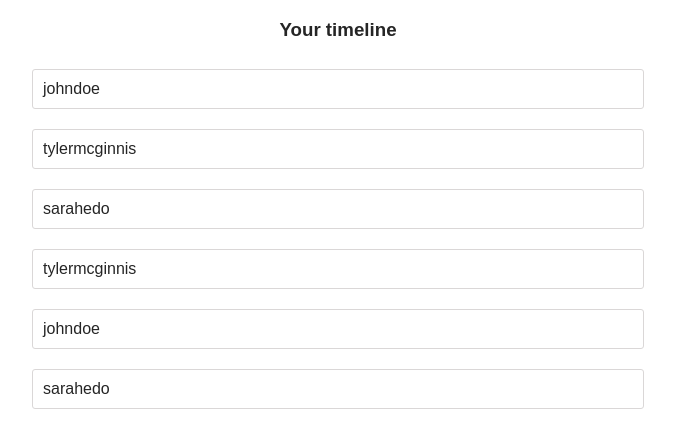
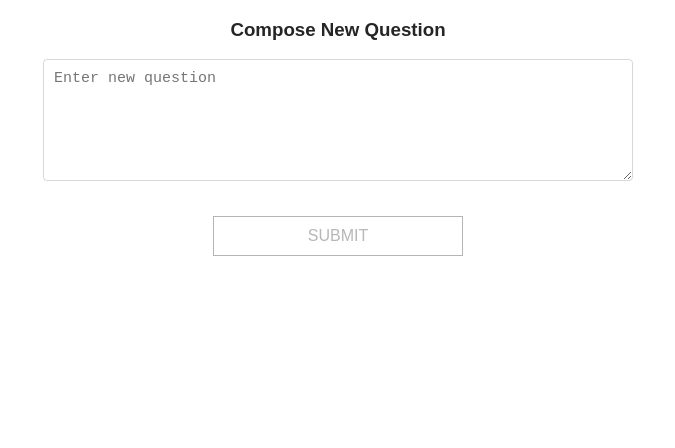
Before and after one commit to BennaceurHichem/would-you-rather, a React (Create React App) app: page / in a window 1280 px wide. Shown: the top 448 px of the page, without its empty margins (302-977 px from the left). Built offline with nearby package versions, Linux system fonts and the light colour scheme.

Commit message:
Add UI for creating new question

```diff
--- a/src/components/App.js
+++ b/src/components/App.js
@@ -2,6 +2,7 @@ import React, { Component } from 'react'
 import { connect } from 'react-redux'
 import { handleInitialData }  from '../actions/shared'
 import Dashboard from './Dashboard';
+import NewQuestion from './NewQuestion'
 
 class App extends Component {
   componentDidMount(){
@@ -12,7 +13,7 @@ class App extends Component {
       <div>
         {this.props.loading === true
           ? null
-          : <Dashboard/>}
+          : <NewQuestion/>}
       </div>
     )
   }
--- /dev/null
+++ b/src/components/NewQuestion.js
@@ -0,0 +1,65 @@
+import React, { Component } from 'react'
+
+
+class NewQuestion extends Component {
+    state = {
+        text: '',
+    }
+
+    handleChange = (e) => {
+        const text = e.target.value;
+
+        this.setState(() => ({
+            text
+        }))
+    }
+
+    handleSubmit = (e) => {
+        e.preventDefault()
+
+        const { text } = this.state
+        // todo: Add Question to store
+
+        console.log("Add new question to store", text)
+
+        this.setState(() => ({
+            text: ''
+        }))
+
+    }
+
+    render() {
+        const { text } = this.state
+        const questionLeft = 280 - text.length
+        return (
+            <div>
+                <h3 className='center'>Compose New Question</h3>
+                <form className='new-question' onSubmit={this.handleSubmit}>
+                <textarea
+                    placeholder="Enter new question"
+                    value={text}
+                    onChange={this.handleChange}
+                    className='textarea'
+                    maxLength={280}
+                />
+                {questionLeft <= 100  && (
+                    <div className='question-length'>
+                        {questionLeft}
+                    </div>
+                )}
+                <button
+                 className='btn'
+                 type='submit'
+                 disabled={text === ''}
+                >
+                Submit
+
+
+                </button>
+                </form>
+            </div>
+        )
+    }
+}
+
+export default NewQuestion
```
